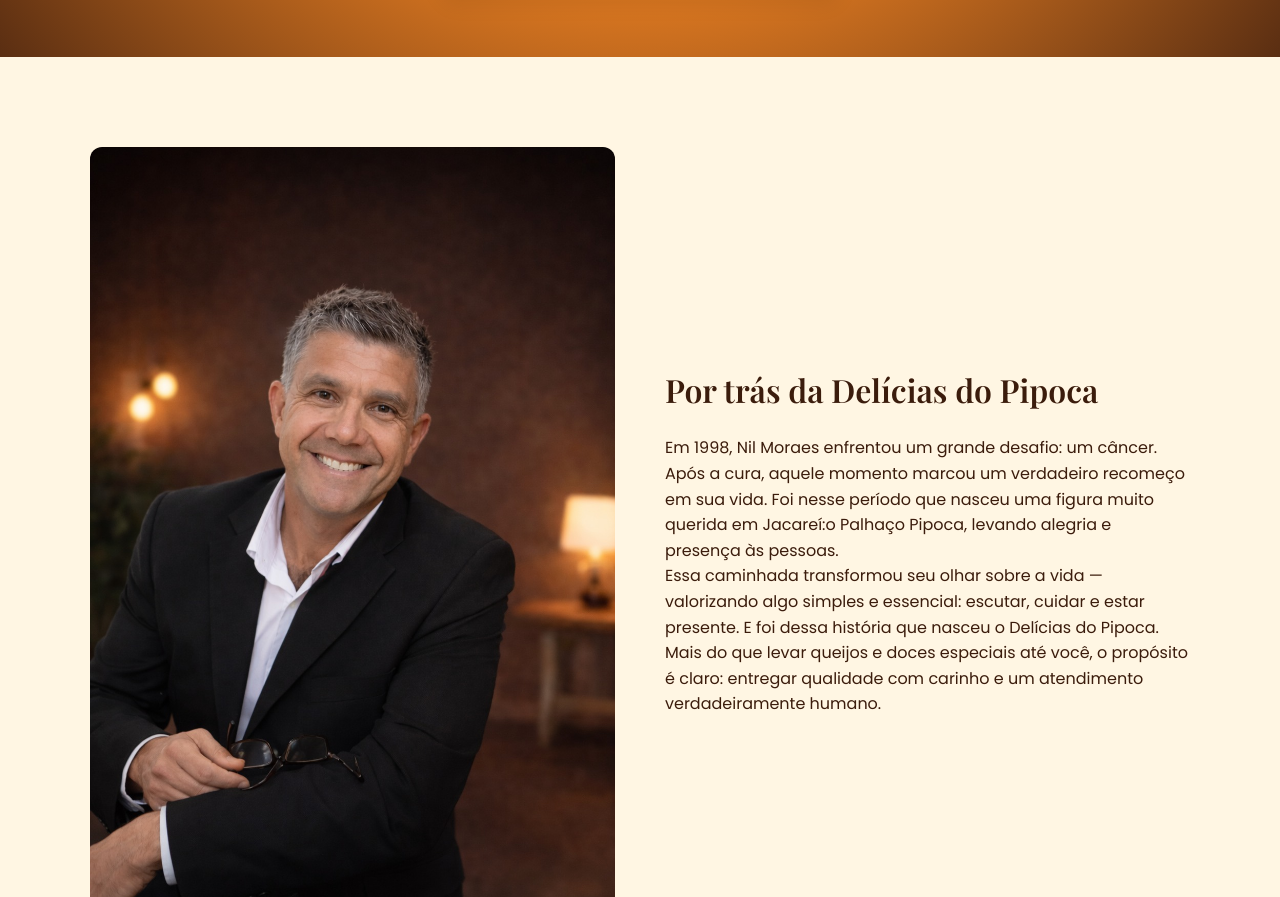
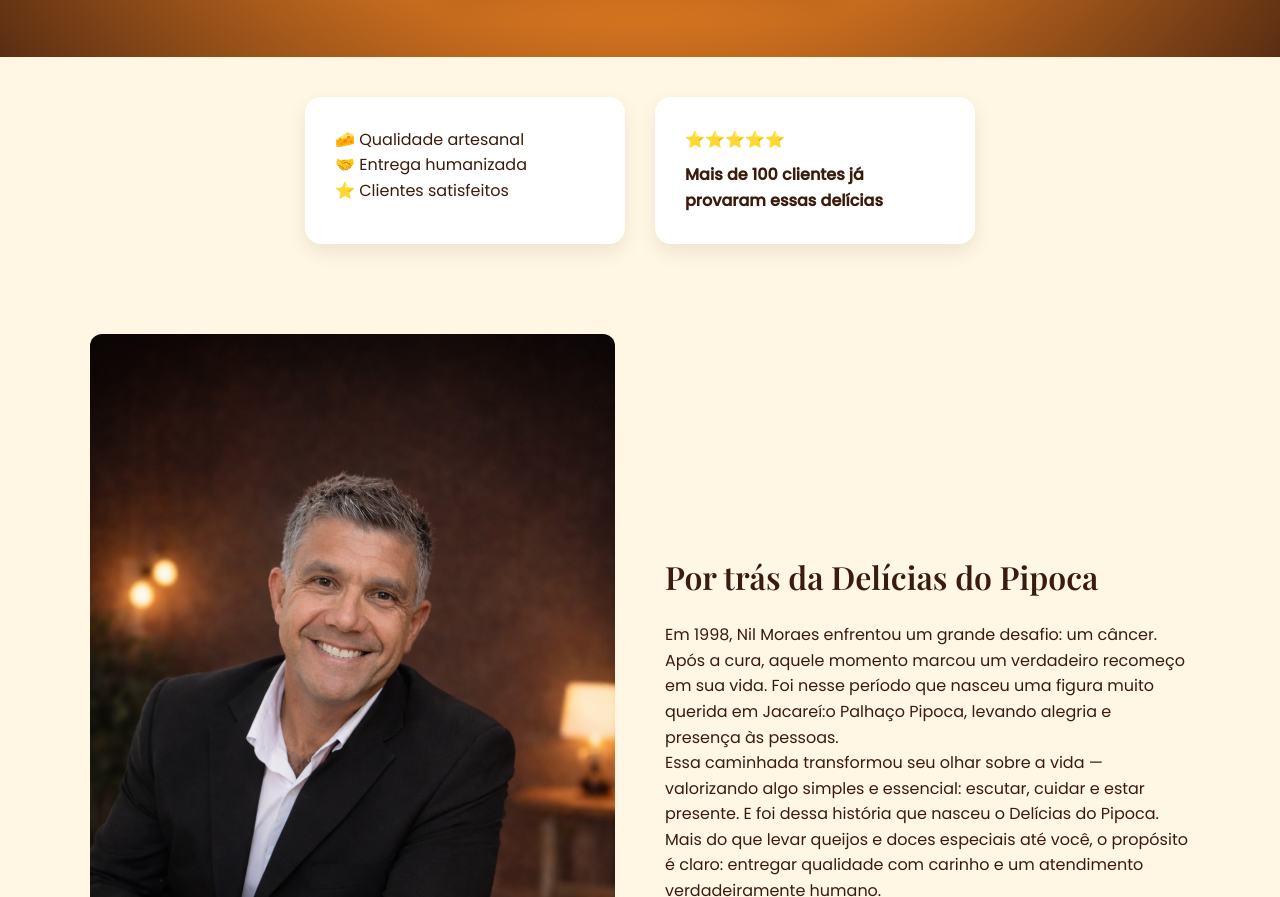
Before and after one commit to phanjosdev/landingpagedeliciasdopipoca, a plain HTML site: page index.html in a window 1280 px wide. Shown: the part 951-1848 px from the top of the page. Drawn offline with nearby package versions, Linux system fonts and the light colour scheme.

Commit message:
Update index.html

```diff
--- a/index.html
+++ b/index.html
@@ -48,7 +48,20 @@
                 <span>Resultados - Janeiro,Março</span>
             </div>
     </section>
+    <div style="display:flex; justify-content:center; gap:30px; margin-top:40px; flex-wrap:wrap;">
 
+    <div style="color:#3b1c0c; width:320px;" class="testimonial">
+        <p>🧀 Qualidade artesanal</p>
+        <p>🤝 Entrega humanizada</p>
+        <p>⭐ Clientes satisfeitos</p>
+    </div>
+
+    <div style="color:#3b1c0c; width:320px;" class="testimonial">
+        <p>⭐⭐⭐⭐⭐</p>
+        <span>Mais de 100 clientes já provaram essas delícias</span>
+    </div>
+
+    </div>
 
 
     <!-- HISTÓRIA -->
```
